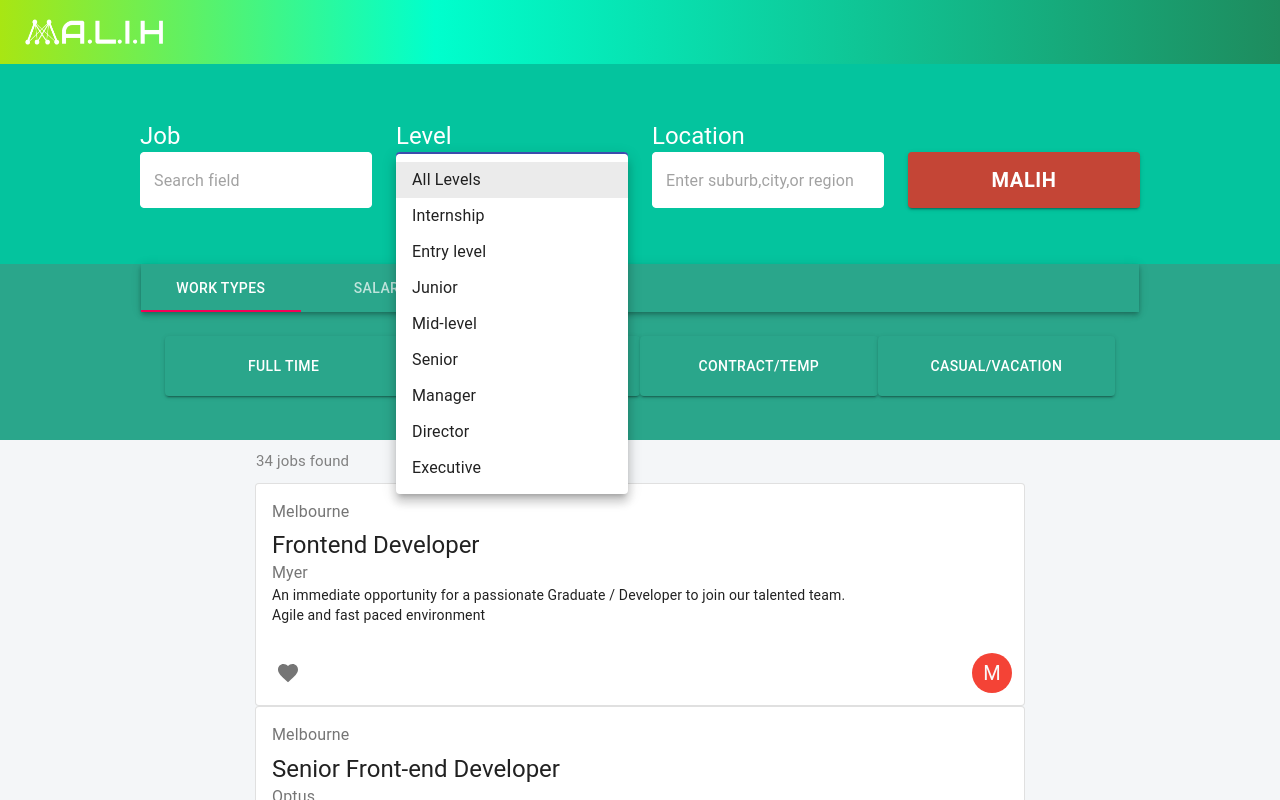
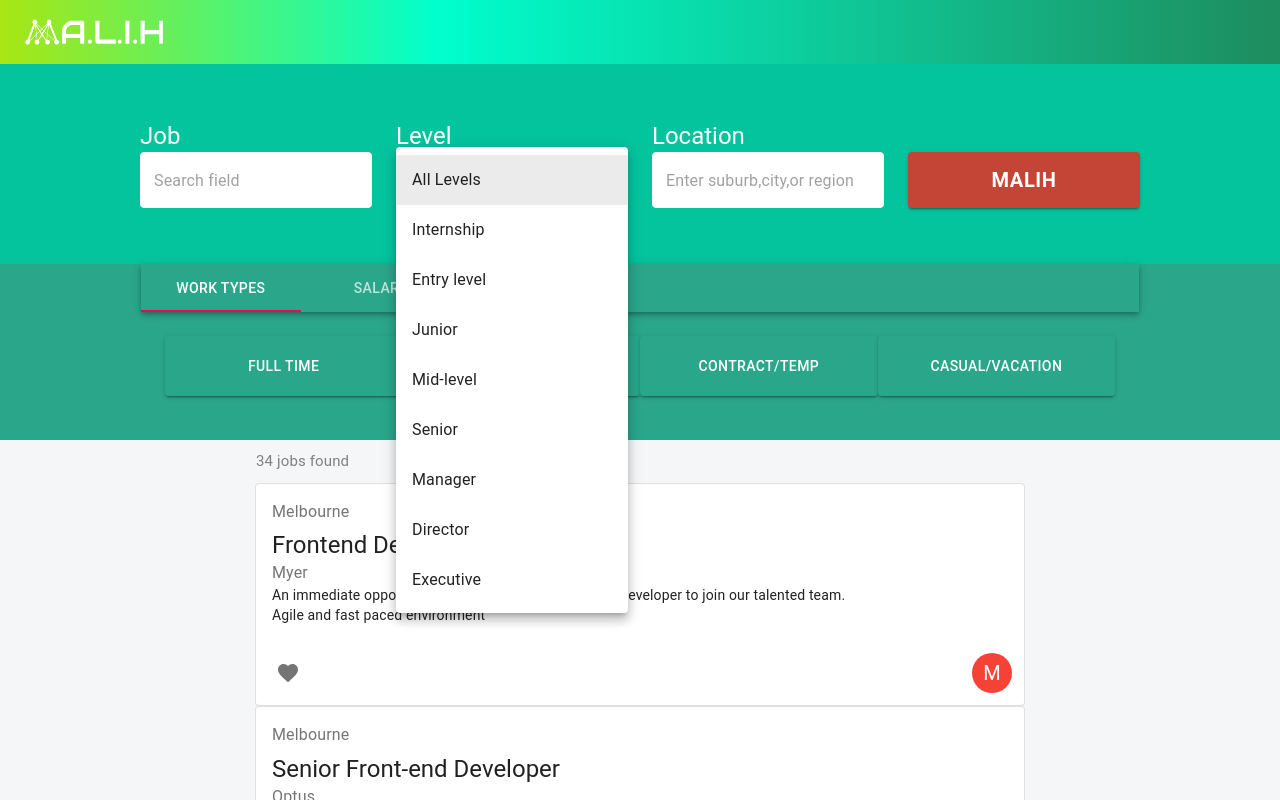
Before and after one commit to CocoLi7777/job-search-portal, a React (Create React App) app: page / in a window 1280 px wide. Both pictures are taken after a click on the button "All Levels". Shown: the top 800 px of the page. Built offline with nearby package versions, Linux system fonts and the light colour scheme.

Commit message:
change height of search bar

```diff
--- a/src/components/elements/SearchBar.js
+++ b/src/components/elements/SearchBar.js
@@ -79,6 +79,7 @@ const useStyles = makeStyles((theme) => ({
       borderColor: 'white',
     },
   },
+  item: { height: '50px' },
 }));
 
 function SearchBar({ onSearch, className, searchPlaceholder, ...rest }) {
@@ -114,15 +115,33 @@ function SearchBar({ onSearch, className, searchPlaceholder, ...rest }) {
             onChange={handleChange}
             className={classes.select}
           >
-            <MenuItem value={'All Levels'}>All Levels</MenuItem>
-            <MenuItem value={'Internship'}>Internship</MenuItem>
-            <MenuItem value={'Entry level'}>Entry level</MenuItem>
-            <MenuItem value={'back end'}>Junior</MenuItem>
-            <MenuItem value={'full stack'}>Mid-level</MenuItem>
-            <MenuItem value={'java'}>Senior</MenuItem>
-            <MenuItem value={'c#'}>Manager</MenuItem>
-            <MenuItem value={'javascript'}>Director</MenuItem>
-            <MenuItem value={'testing'}>Executive</MenuItem>
+            <MenuItem value={'All Levels'} className={classes.item}>
+              All Levels
+            </MenuItem>
+            <MenuItem value={'Internship'} className={classes.item}>
+              Internship
+            </MenuItem>
+            <MenuItem value={'Entry level'} className={classes.item}>
+              Entry level
+            </MenuItem>
+            <MenuItem value={'back end'} className={classes.item}>
+              Junior
+            </MenuItem>
+            <MenuItem value={'full stack'} className={classes.item}>
+              Mid-level
+            </MenuItem>
+            <MenuItem value={'java'} className={classes.item}>
+              Senior
+            </MenuItem>
+            <MenuItem value={'c#'} className={classes.item}>
+              Manager
+            </MenuItem>
+            <MenuItem value={'javascript'} className={classes.item}>
+              Director
+            </MenuItem>
+            <MenuItem value={'testing'} className={classes.item}>
+              Executive
+            </MenuItem>
           </Select>
         </FormControl>
       </Grid>
```
